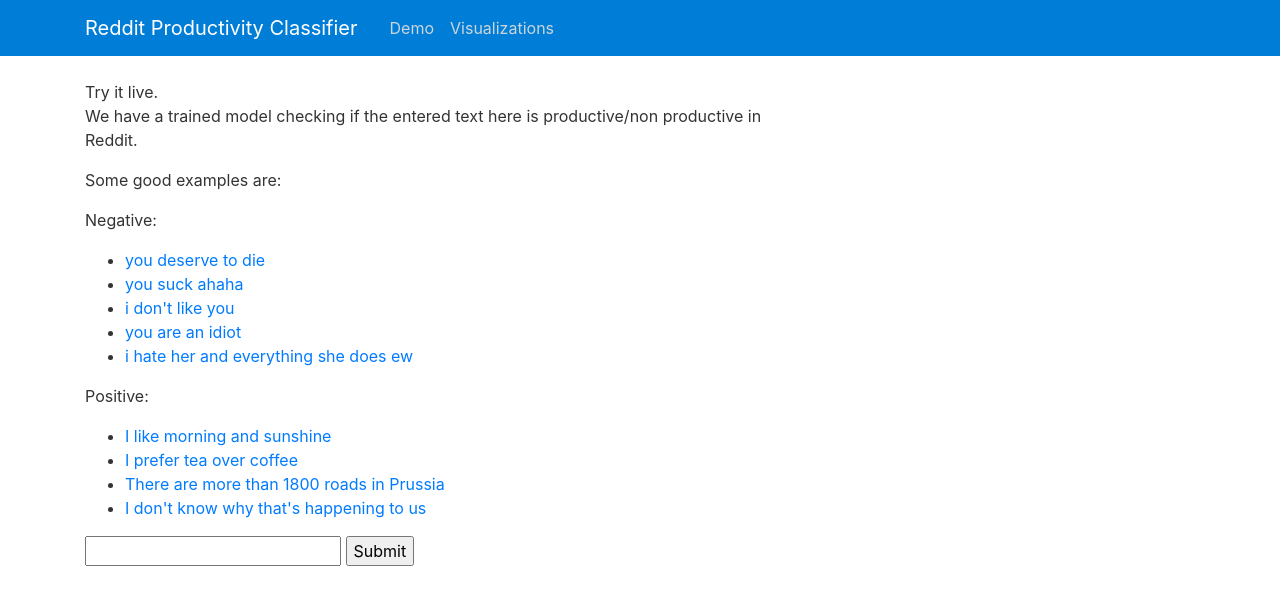
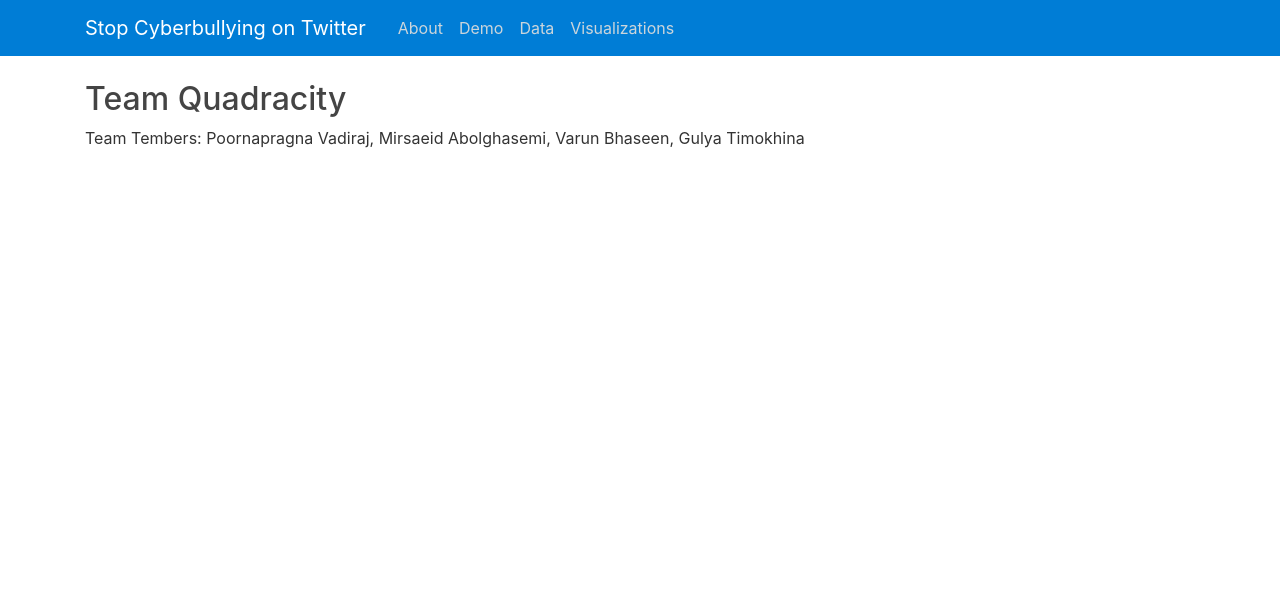
Before and after one commit to poornaprag/cmpe_256_project, a Flask app: page / in a window 1280 px wide. Shown: the top 605 px of the page. Run offline with Flask 2, Linux system fonts and the light colour scheme; some libraries are stand-ins or nearby versions.

Commit message:
made some changes

```diff
--- a/app.py
+++ b/app.py
@@ -1,8 +1,12 @@
 from flask import Flask, render_template, url_for, request
-# import tweepy as tw
+import tweepy as tw
 import json
 from sklearn.naive_bayes import BernoulliNB
-from sklearn.feature_extraction.text import CountVectorizer, TfidfVectorizer, HashingVectorizer
+from sklearn.feature_extraction.text import (
+    CountVectorizer,
+    TfidfVectorizer,
+    HashingVectorizer,
+)
 import pickle
 import joblib
 import pandas as pd
@@ -12,10 +16,25 @@
 
 app = Flask(__name__)
 
-@app.route("/")
+# Reading credentials file for Twitter
+data_file = open("credentials.json", "r")
+data = json.load(data_file)
+
+# Getting all keys for Twitter
+consumer_key = data["consumer_key"]
+consumer_secret = data["consumer_secret"]
+access_token = data["access_token"]
+access_token_secret = data["access_token_secret"]
+
+# Accessing Twitter API
+auth = tw.OAuthHandler(consumer_key, consumer_secret)
+auth.set_access_token(access_token, access_token_secret)
+api = tw.API(auth, wait_on_rate_limit=True)
+
+
 @app.route("/how")
 def how():
-    return render_template('how.html', title='How It Works')
+    return render_template("how.html", title="How It Works")
 
 
 # def tokenize(sub):
@@ -29,47 +48,52 @@
 
 #     return words
 
+
 def svm(sample_test):
-    vect = joblib.load('vect1.pkl')
-    loaded_model = joblib.load('sv.pkl')
+    vect = joblib.load("vect1.pkl")
+    loaded_model = joblib.load("sv.pkl")
     sample_test_dtm = vect.transform([sample_test])
     result = loaded_model.predict(sample_test_dtm)
     return result
 
+
 def knn(sample_test):
-    vect = joblib.load('vect1.pkl')
-    loaded_model = joblib.load('lr.pkl')
+    vect = joblib.load("vect1.pkl")
+    loaded_model = joblib.load("lr.pkl")
     sample_test_dtm = vect.transform([sample_test])
     result = loaded_model.predict(sample_test_dtm)
     return result
 
+
 def naive_bayes(sample_test):
-    vect = joblib.load('vect1.pkl')
-    loaded_model = joblib.load('nb.pkl')
+    vect = joblib.load("vect1.pkl")
+    loaded_model = joblib.load("nb.pkl")
 
     sample_test_dtm = vect.transform([sample_test])
     result = loaded_model.predict(sample_test_dtm)
     pdx = pd.DataFrame(result)
-    what = pdx[0].value_counts().to_json(orient='records')
+    what = pdx[0].value_counts().to_json(orient="records")
 
     return result
 
+
 def nb2(sample_test):
-    vect = joblib.load('vect2.pkl')
-    loaded_model = joblib.load('nb2.pkl')
+    vect = joblib.load("vect2.pkl")
+    loaded_model = joblib.load("nb2.pkl")
 
     sample_test_dtm = vect.transform([sample_test])
     result = loaded_model.predict(sample_test_dtm)
     pdx = pd.DataFrame(result)
-    what = pdx[0].value_counts().to_json(orient='records')
+    what = pdx[0].value_counts().to_json(orient="records")
 
     return result
+
 
 def get_sample_data():
     d1 = pd.read_csv("comments_1.csv")
     d2 = pd.read_csv("comments_2.csv")
     d3 = d1.append(d2)
-    df=pd.DataFrame(d3)
+    df = pd.DataFrame(d3)
 
     from sklearn.model_selection import train_test_split
 
@@ -80,9 +104,9 @@
 
     from sklearn.feature_extraction.text import CountVectorizer
 
-    vect1 = CountVectorizer(ngram_range=(1,1))
+    vect1 = CountVectorizer(ngram_range=(1, 1))
 
-    vect2 = CountVectorizer(ngram_range=(2,2))
+    vect2 = CountVectorizer(ngram_range=(2, 2))
 
     X_train_vect = vect1.fit_transform(X_train)
 
@@ -94,6 +118,7 @@
 
     X_train_res, y_train_res = sm.fit_sample(X_train_vect, y_train)
     import numpy as np
+
     unique, counts = np.unique(y_train_res, return_counts=True)
 
     result = list(zip(unique, counts))
@@ -106,14 +131,18 @@
     else:
         negative = result[1][1]
         positive = result[0][1]
-    final_res = [{"y":int(positive),"label":"Postive"},{"y":int(negative),"label":"Negative"}]
+    final_res = [
+        {"y": int(positive), "label": "Postive"},
+        {"y": int(negative), "label": "Negative"},
+    ]
 
     return final_res
 
-@app.route('/result', methods=['POST'])
+
+@app.route("/result", methods=["POST"])
 def result():
-    if request.method == 'POST':
-        sentence = request.form['text']
+    if request.method == "POST":
+        sentence = request.form["text"]
         nb_result = naive_bayes(sentence)
         knn_result = knn(sentence)
         svm_result = svm(sentence)
@@ -130,32 +159,68 @@
 
 @app.route("/data")
 def data():
-    return render_template('data.html', title='Data We Use')
+    # if username == '':
+    #     username = 'realDonaldTrump'
+    users_id = ["1425014252"]
+    usernames = []
+    for id in users_id:
+        usernames.append(api.get_user(id).screen_name)
+    usernames.append("realDonaldTrump")
+    return render_template("data.html", title="Data We Use", users=usernames)
+
+
+@app.route("/data/<string:username>")
+def data_user(username):
+    def get_tweets(username):
+        tweets = api.user_timeline(screen_name=username)
+        return [
+            {
+                "tweet": t.text,
+                "created_at": t.created_at,
+                "username": username,
+                "headshot_url": t.user.profile_image_url,
+            }
+            for t in tweets
+        ]
+
+    return render_template(
+        "data.html", title="Data We Use", tweets=get_tweets(username)
+    )
+
+
+@app.route("/")
+@app.route("/about")
+def about():
+    return render_template("about.html", title="About")
+
 
 @app.route("/visualize")
 def vis():
     df = pd.read_csv("comments_1.csv")
     df1 = pd.read_csv("comments_2.csv")
     df = df.append(df1)
-    df.columns=['x','y']
+    df.columns = ["x", "y"]
 
-    data = df['y'].value_counts()
+    data = df["y"].value_counts()
 
-    x=pd.DataFrame(data)
-    x['label']=['0','-1']
+    x = pd.DataFrame(data)
+    x["label"] = ["0", "-1"]
 
-    sent = {'0' : 'Postive', '-1': 'Negative'}
+    sent = {"0": "Postive", "-1": "Negative"}
 
     x.label = [sent[item] for item in x.label]
 
-    result = x.to_json(orient='records')
+    result = x.to_json(orient="records")
     # return result
     import json
+
     sample_data = json.dumps(get_sample_data())
-    print (result)
-    print (sample_data)
-    return render_template('visual.html', title='Visualize',result=result, sample_data=sample_data)
+    print(result)
+    print(sample_data)
+    return render_template(
+        "visual.html", title="Visualize", result=result, sample_data=sample_data
+    )
 
 
-if __name__ == '__main__':
+if __name__ == "__main__":
     app.run(debug=True)
--- /dev/null
+++ b/credentials.json
@@ -0,0 +1,6 @@
+{
+	    "consumer_key" : "NWxcB3eHdoIw1AaAl08XQ9zHX",
+	        "consumer_secret" : "mNrylOrNFCK4t5rFzIwJQx1J5lC6k8gUUalNyC7uMNniQRZOhf",
+		    "access_token" : "874620758621917184-r3vaYEISvPanw6sY14xZqB8o98J4Vs3",
+		        "access_token_secret" : "0SKwchBqimpioEX87utfXZuizUlMEVBcWZqKCNWgH0obI"
+}
--- a/templates/about.html
+++ b/templates/about.html
@@ -1,12 +1,8 @@
 {% extends "layout.html" %}
 {% block content %}
-<h1>What it is</h1>
+<h2>Team Quadracity</h2>
 <p>
-
+    Team Tembers:
+    Poornapragna Vadiraj, Mirsaeid Abolghasemi, Varun Bhaseen, Gulya Timokhina
 </p>
-<h2>Team: Term Project 1</h2>
-<h3>
-    Team Tembers:
-    Poornapragna Vadiraj, Varun Bhaseen, Mirsaeid Abolghasemi, Wasae Qureshi
-</h3>
 {% endblock content %}
--- a/templates/data.html
+++ b/templates/data.html
@@ -2,7 +2,7 @@
 {% block content %}
 <h1>Data We Use</h1>
 <p>Download our dataset <a href="/">here</a></p>
-<!-- <h3>Users:</h3> -->
+<h3>Users:</h3>
 {% for user in users %}
 <ul>
   <li><a href="/data/{{user}}">{{user}}</a></li>
--- a/templates/how.html
+++ b/templates/how.html
@@ -14,7 +14,7 @@
   }
 
 </script>
-<p>We have a trained model checking if the entered text here is productive/non productive in Reddit.</p>
+<p>We have a trained model checking if the entered text here is something a cyberbully on Twitter   would say or not.</p>
 
 <p>Some good examples are:</p>
 <p>Negative:</p>
--- a/templates/layout.html
+++ b/templates/layout.html
@@ -11,24 +11,24 @@
     <link rel="stylesheet" type="text/css" href="{{ url_for('static', filename='main.css') }}">
 
     {% if title %}
-        <title>Reddit Productivity Classifier - {{ title }}</title>
+        <title>Stop Cyberbullying on Twitter - Using ML - {{ title }}</title>
     {% else %}
-        <title>Reddit Productivity Classifier</title>
+        <title>Stop Cyberbullying on Twitter - Using ML</title>
     {% endif %}
 </head>
 <body>
     <header class="site-header">
       <nav class="navbar navbar-expand-md navbar-dark bg-steel fixed-top">
         <div class="container">
-          <a class="navbar-brand mr-4" href="/">Reddit Productivity Classifier</a>
+          <a class="navbar-brand mr-4" href="/">Stop Cyberbullying on Twitter</a>
           <button class="navbar-toggler" type="button" data-toggle="collapse" data-target="#navbarToggle" aria-controls="navbarToggle" aria-expanded="false" aria-label="Toggle navigation">
             <span class="navbar-toggler-icon"></span>
           </button>
           <div class="collapse navbar-collapse" id="navbarToggle">
             <div class="navbar-nav mr-auto">
-              <!-- <a class="nav-item nav-link" href="/">About</a> -->
+              <a class="nav-item nav-link" href="/about">About</a>
               <a class="nav-item nav-link" href="/how">Demo</a>
-              <!-- <a class="nav-item nav-link" href="/data">Data</a> -->
+              <a class="nav-item nav-link" href="/data">Data</a>
               <a class="nav-item nav-link" href="/visualize">Visualizations</a>
             </div>
           </div>
```
Also changed, not shown: 1 other file. Lines whose indentation alone changed are shown as unchanged.
